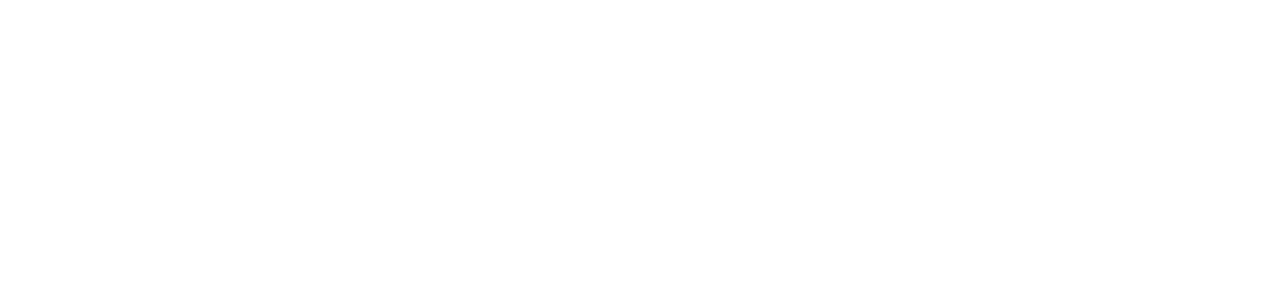
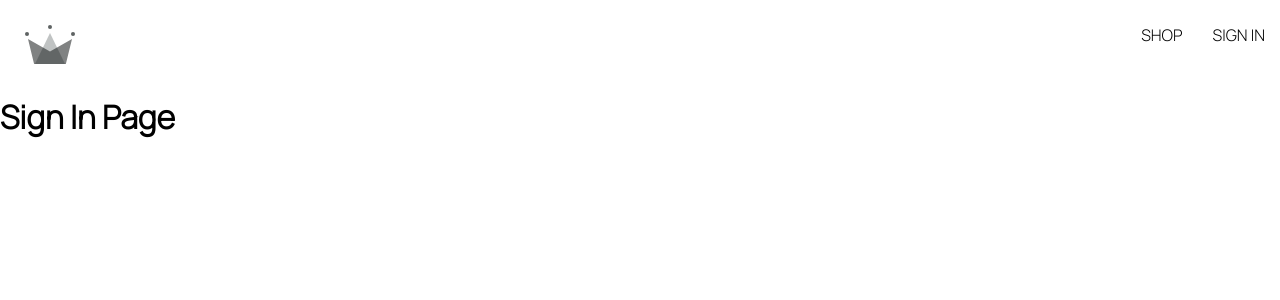
Before and after one commit to alhadad-xyz/crwn-clothing, a React (Create React App) app: page /sign-in in a window 1280 px wide. Before the commit this address had no page. Shown: the top 300 px of the page. Built offline with nearby package versions, Linux system fonts and the light colour scheme.

Commit message:
89. Setting Up Firebase

```diff
--- a/package.json
+++ b/package.json
@@ -6,6 +6,7 @@
     "@testing-library/jest-dom": "^5.17.0",
     "@testing-library/react": "^13.4.0",
     "@testing-library/user-event": "^13.5.0",
+    "firebase": "^10.2.0",
     "react": "^18.2.0",
     "react-dom": "^18.2.0",
     "react-router-dom": "6",
--- a/src/App.js
+++ b/src/App.js
@@ -1,6 +1,7 @@
 import { Route, Routes } from "react-router-dom";
 import Home from "./routes/home/home.component";
 import Navigation from "./routes/navigation/navigation.component";
+import SignIn from "./routes/sign-in/sign-in.component";
 
 const Shop = () => {
   return <h1>This is Shop Page</h1>;
@@ -12,6 +13,7 @@
       <Route path="/" element={<Navigation />}>
         <Route index element={<Home />} />
         <Route path="shop" element={<Shop />} />
+        <Route path="sign-in" element={<SignIn />} />
       </Route>
     </Routes>
   );
--- a/src/routes/navigation/navigation.component.jsx
+++ b/src/routes/navigation/navigation.component.jsx
@@ -15,6 +15,9 @@
           <Link className="nav-link" to="/shop">
             SHOP
           </Link>
+          <Link className="nav-link" to="/sign-in">
+            SIGN IN
+          </Link>
         </div>
       </div>
       <Outlet />
--- /dev/null
+++ b/src/routes/sign-in/sign-in.component.jsx
@@ -0,0 +1,9 @@
+const SignIn = () => {
+  return (
+    <div>
+      <h1>Sign In Page</h1>
+    </div>
+  );
+};
+
+export default SignIn;
```
Also changed, not shown: src/logo.svg (deleted), 1 other file (tests, documents, lock files or other folders).
